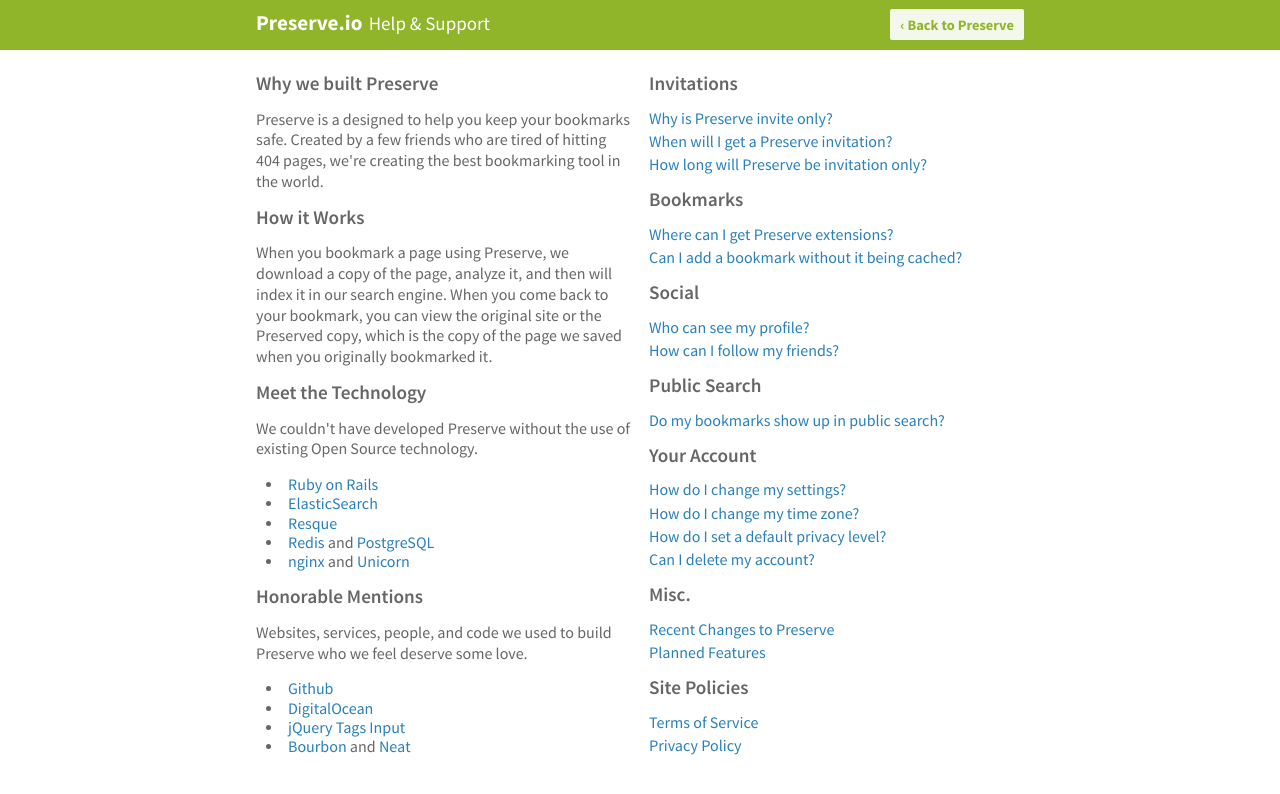
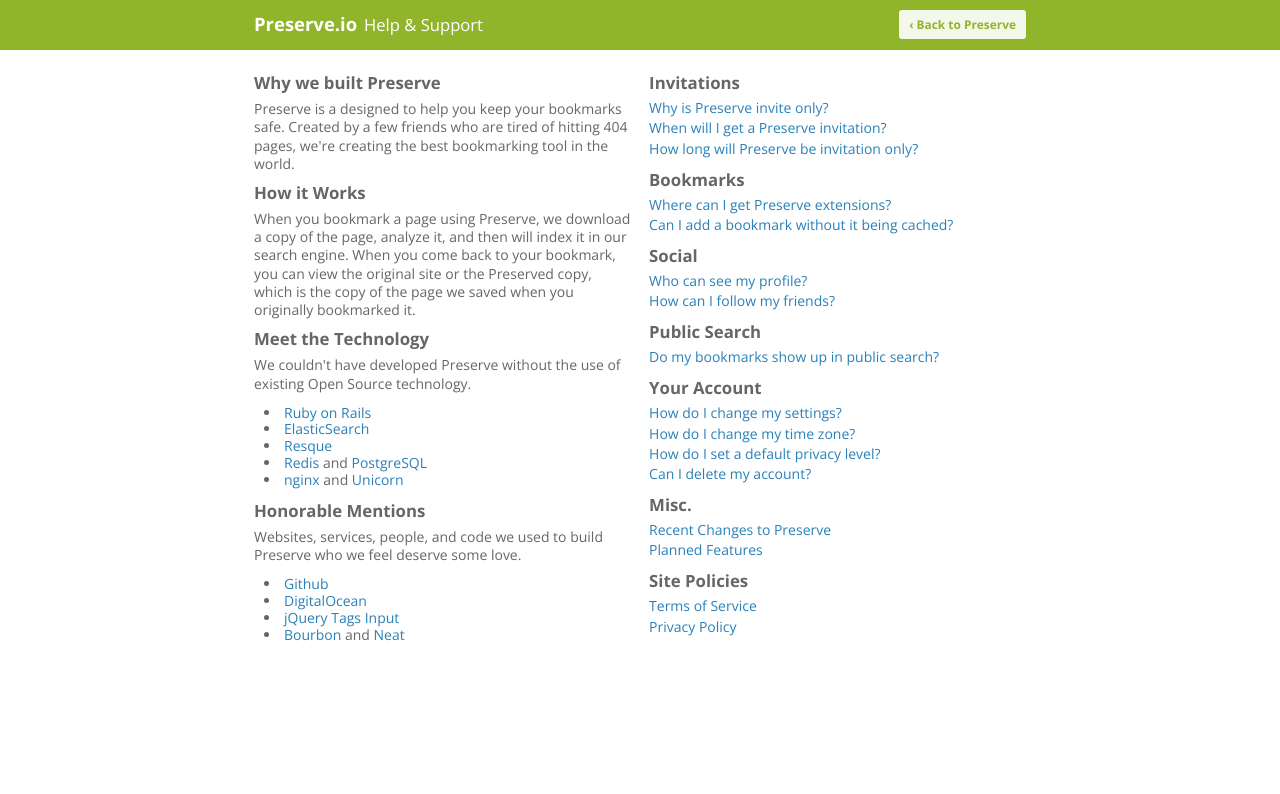
Before and after one commit to preserve/help.preserve.io, a Jekyll site: the page built from index.html, in a window 1280 px wide. Shown: the top 794 px of the page. Built offline with Jekyll 4.4.1, drawn with Linux system fonts in a browser that asks for light colours; nearby versions of some CDN libraries.

Commit message:
Tweaked styling on Open Sans

```diff
--- a/stylesheets/base.css
+++ b/stylesheets/base.css
@@ -1,22 +1,21 @@
 @charset "UTF-8";
 @import url(reset.css);
-@import url(sourcesanspro/sourcesanspro.css);
+@import url(http://fonts.googleapis.com/css?family=Open+Sans:400italic,700italic,400,700,600);
 * {
   -webkit-box-sizing: border-box;
   -moz-box-sizing: border-box;
   box-sizing: border-box; }
 
 body {
-  font-family: "Source Sans Pro", "Segoe UI", "Myriad Pro", sans-serif;
+  font-family: "Open Sans", "Segoe UI", "Myriad Pro", sans-serif;
   color: #666666;
-  font-size: 16px;
+  font-size: 14px;
   line-height: 1.2em;
   text-rendering: optimizeLegibility;
   -webkit-font-smoothing: antialiased; }
 
 h1, h2, h3, h4, h5, h6 {
-  font-weight: normal;
-  font-family: "Source Sans Pro Semibold", sans-serif; }
+  font-weight: bold; }
 
 .container {
   *zoom: 1;
@@ -38,12 +37,11 @@
     color: #34495e; }
 
 b, strong {
-  font-weight: normal;
-  font-family: "Source Sans Pro Bold"; }
+  font-weight: bold; }
 
 .alt-font {
-  font-weight: normal;
-  font-family: "Source Sans Pro"; }
+  font-weight: 400;
+  font-size: 0.85em; }
 
 header {
   background-color: #90b52a;
@@ -104,8 +102,7 @@
     header .tagline h2 {
       font-size: 1.1em;
       line-height: 28px;
-      font-weight: normal;
-      font-family: "Source Sans Pro Bold", sans-serif; }
+      font-weight: bold; }
       header .tagline h2 span {
         margin-left: 2px;
         font-size: 0.9em; }
@@ -126,15 +123,13 @@
         header .buttons:last-child {
           margin-right: 0; } }
     header .buttons a {
-      border-radius: 2px;
+      border-radius: 3px;
       padding: 0 10px;
       display: inline-block;
-      line-height: 28px;
-      padding-top: 3px;
-      margin-top: -1px;
-      font-size: 0.9em;
+      line-height: 29px;
+      font-size: 0.85em;
       background: rgba(255, 255, 255, 0.9);
-      font-family: "Source Sans Pro Bold", sans-serif;
+      font-weight: bold;
       color: #90b52a; }
       header .buttons a:hover, header .buttons a:focus {
         background: white; }
@@ -154,7 +149,7 @@
 
 .article h3 {
   font-size: 1.2em;
-  margin-bottom: 0.5em;
+  margin-bottom: 0.2em;
   padding-bottom: 0.3em; }
 .article h4 {
   font-size: 1.1em;
@@ -185,7 +180,7 @@
 
 p {
   line-height: 1.3em;
-  margin-bottom: 1em; }
+  margin-bottom: 0.85em; }
 
 ul.disc {
   list-style-position: inside;
```
Also changed, not shown: stylesheets/base.scss (+17 -20 lines).
